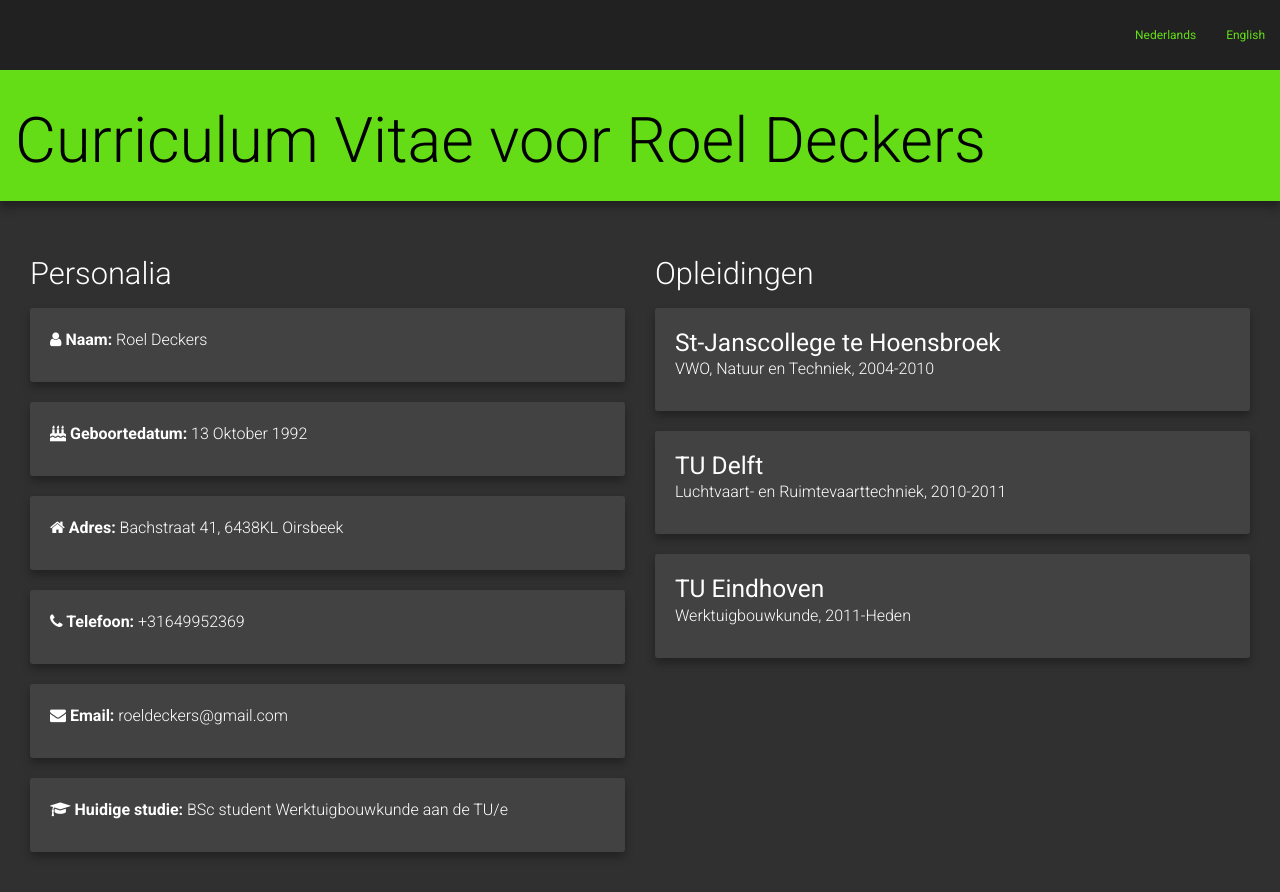
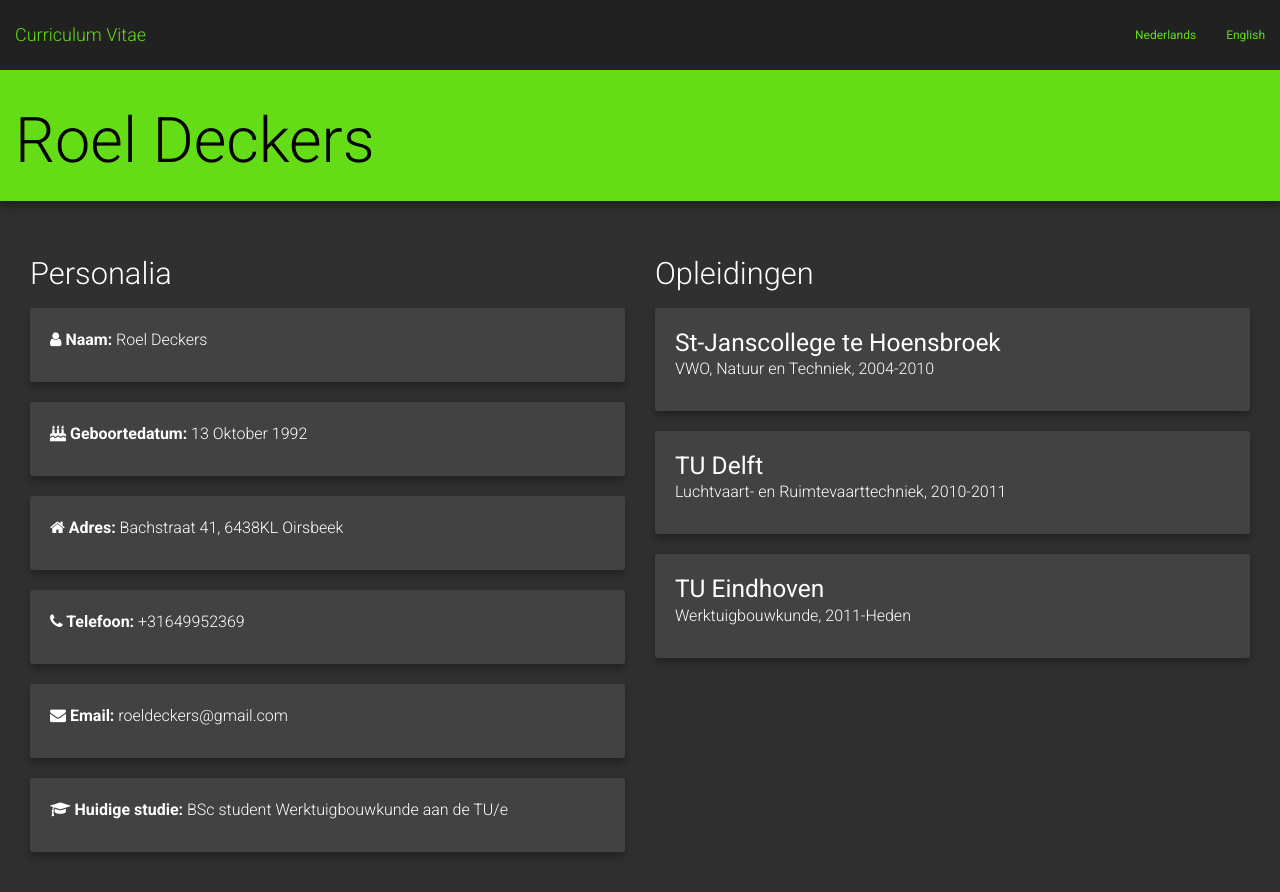
Before and after one commit to RoelD/CurriculumVitae, a Jekyll site: the page built from index.html, in a window 1280 px wide and 900 px high. Shown: the top 892 px of the window. Built offline with Jekyll 4.4.1, drawn with Linux system fonts in a browser that asks for light colours; nearby versions of some CDN libraries.

Commit message:
Update Navbar

```diff
--- a/_layouts/default.html
+++ b/_layouts/default.html
@@ -26,6 +26,7 @@
             <span class="icon-bar"></span>
             <span class="icon-bar"></span>
           </button>
+          <a class="navbar-brand" href="#">Curriculum Vitae</a>
         </div>
         <div id="navbar" class="navbar-collapse collapse">
           <ul class="nav navbar-nav navbar-right">
--- a/englishCV.html
+++ b/englishCV.html
@@ -4,7 +4,7 @@ layout: default
 
 <div class="jumbotron">
   <div class="container-fluid">
-    <h1>Curriculum Vitae for Roel Deckers</h1>
+    <h1>Roel Deckers</h1>
   </div>
 </div>
 
--- a/index.html
+++ b/index.html
@@ -4,7 +4,7 @@ layout: default
 
 <div class="jumbotron">
   <div class="container-fluid">
-    <h1>Curriculum Vitae voor Roel Deckers</h1>
+    <h1>Roel Deckers</h1>
   </div>
 </div>
 
```
